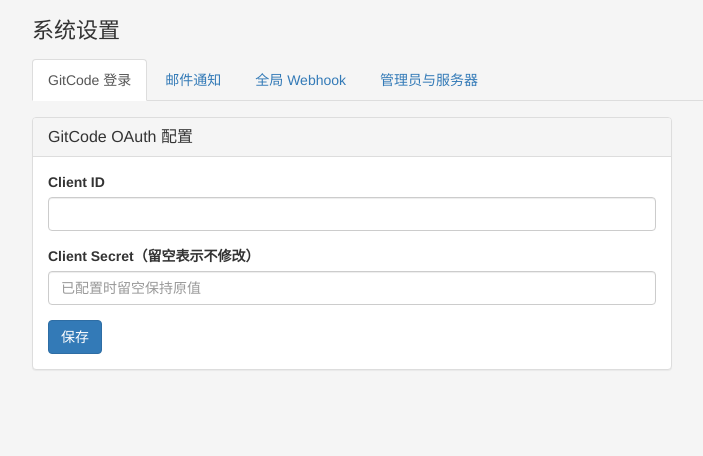
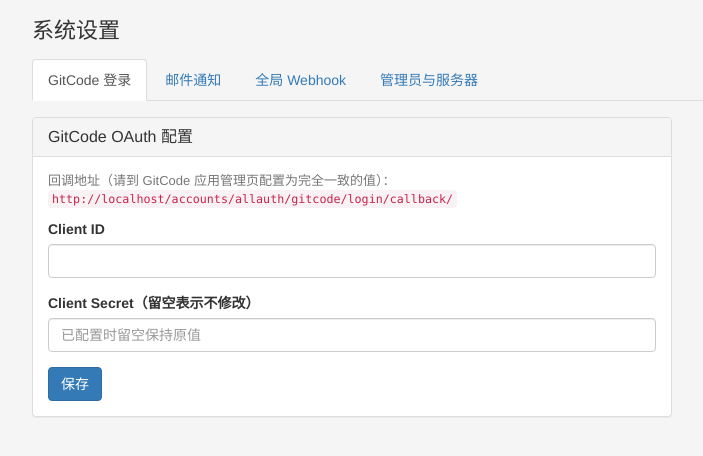
Before and after one commit to yuantao313/no_root_manager, a Django app: page /accounts/settings/ in a window 1280 px wide. Shown: the part 51-507 px from the top of the page, without its empty margins (38-741 px from the left). Run offline with Django 5.2, Linux system fonts and the light colour scheme; the visitor is signed in with stand-in values (Sample User, id 1); data comes from the database, SQL or seed files in the repository; data that the repository does not hold is empty; some libraries are stand-ins or nearby versions.

Commit message:
fix: GitCode 回调地址不匹配——设置页展示实际回调地址
- 根因：django-allauth 生成的回调地址为
  /accounts/allauth/gitcode/login/callback/（插件路径），
  用户此前在 GitCode 应用管理页配置的是旧自研时代的
  /accounts/gitcode/callback/，两者不一致导致"回调地址不匹配"
- 修复：系统设置 GitCode tab 展示当前实际回调地址
  （request.build_absolute_uri(reverse('gitcode_callback'))），
  用户照抄配置即可；验证设置页显示与授权跳转 redirect_uri
  完全一致
- 99 个测试通过，ruff/check/迁移一致

Co-Authored-By: AtomCode (deepseek-v4-flash) <noreply@atomgit.com>

```diff
--- a/accounts/views.py
+++ b/accounts/views.py
@@ -10,7 +10,7 @@ from django.contrib.auth.views import LoginView, PasswordResetView
 from django.http import JsonResponse
 from django.shortcuts import redirect, render
 from django.template.loader import render_to_string
-from django.urls import reverse_lazy
+from django.urls import reverse, reverse_lazy
 
 from config.decorators import superuser_required
 from notifications.forms import WebhookForm
@@ -351,6 +351,7 @@ def settings(request):
         {
             "syscfg": syscfg,
             "gitcode_app": SocialApp.objects.filter(provider="gitcode").first(),
+            "gitcode_callback_url": request.build_absolute_uri(reverse("gitcode_callback")),
             "email_cfg": email_cfg,
             "hooks": hooks,
             "bindings": bindings,
--- a/templates/accounts/settings.html
+++ b/templates/accounts/settings.html
@@ -20,6 +20,10 @@
         <div class="panel panel-default" style="max-width:640px;">
             <div class="panel-heading"><h3 class="panel-title">GitCode OAuth 配置</h3></div>
             <div class="panel-body">
+                <p class="text-muted" style="font-size:13px;word-break:break-all;">
+                    回调地址（请到 GitCode 应用管理页配置为完全一致的值）：<br>
+                    <code>{{ gitcode_callback_url }}</code>
+                </p>
                 <form method="post">
                     {% csrf_token %}
                     <p><label>Client ID</label><input type="text" name="gitcode_client_id" class="form-control" value="{{ gitcode_app.client_id }}"></p>
```
